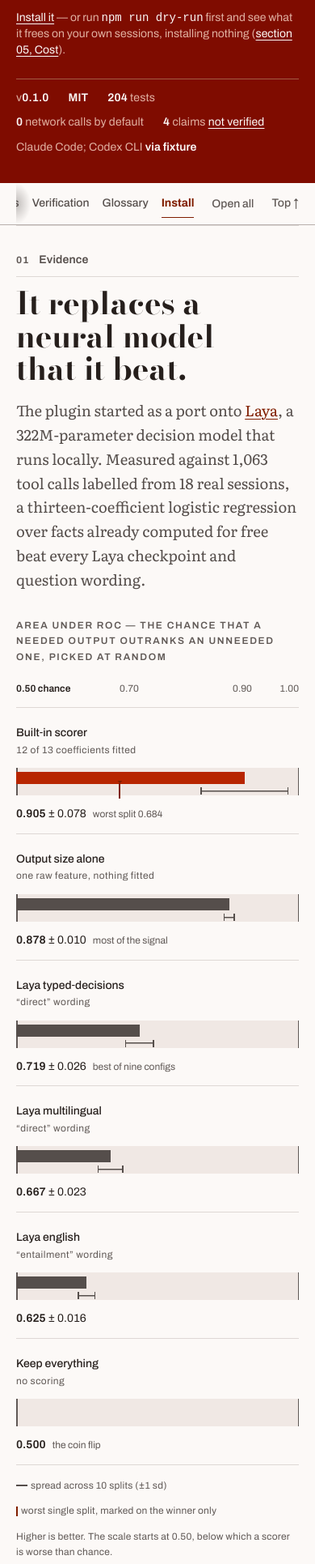
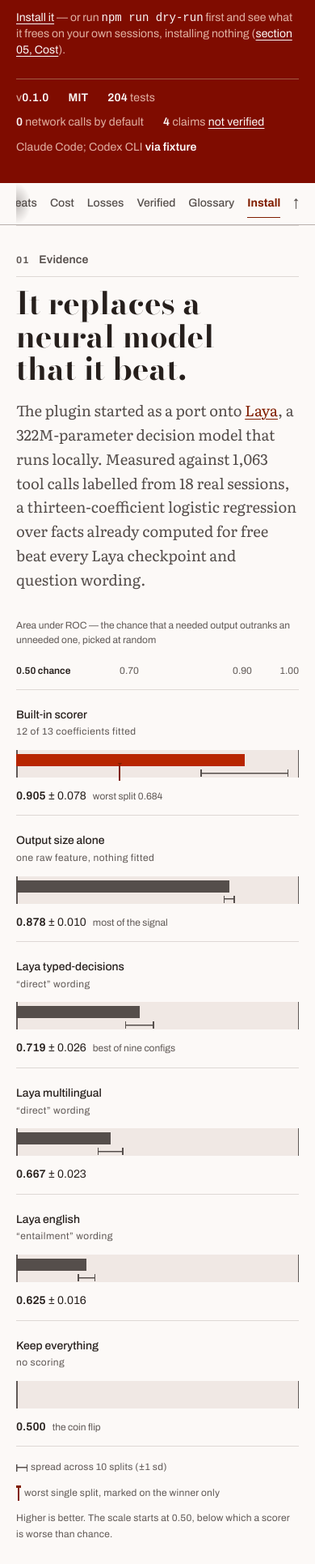
Before and after one commit to AxeForging/kompact, a website: page docs/index.html in a window 390 px wide. Shown: the part 962-2893 px from the top of the page at 81% size. Drawn offline with nearby package versions, Linux system fonts and the light colour scheme.

Commit message:
A navigation bar that was hiding the navigation
Measured at 390px: **two of nine sections visible**, one of nine at 320px. The
bar scrolls and the active item is scrolled into view, so nothing was unreachable
— but a reader could not see that "Where it loses" existed, which is the section
the page's whole argument rests on.

Two causes, both fixed. The tools took 130px of a 390px screen, so "Open all"
goes below 640px — it is a convenience for reading the whole argument at a desk,
and the folds still open one at a time — and "Top" keeps only its arrow, with the
name moved to `aria-label`. Then the five longest labels get short forms written
as their own spans, so the wide label keeps its capitalisation rather than being
transformed into it. **Five of nine at 390px now, four at 320.**

`eval/render-check.ts` counts visible links at every width, because the previous
version of this bar was replaced for the same reason and the replacement had the
same defect measured differently.

Three more from the reviews:

**The chart key drew marks the chart does not.** The spread swatch was a plain
14×2px bar where the chart draws end-caps, and the worst-split swatch was 12px
with no cap where the chart draws 19px with a triangular one — the second,
greyscale-legible channel that was added deliberately and then left out of its
own legend. Both swatches draw what the chart draws now.

**Every table's figures stopped 16px inside their rule**, because the last cell
inherited the column gutter as right padding. Right-aligned figures are how the
eye finds a table's edge, and 143 other rules on this page end at that x.

**Two sentences of 91 and 80 characters were set in 12px tracked caps.** `.label`
is for short running labels; all-caps removes word shape, and those two sentences
are the ones that say what the reader is looking at.

```diff
--- a/docs/index.html
+++ b/docs/index.html
@@ -276,6 +276,20 @@ ul.plain li::marker{ color: var(--ink-3); }
   text-decoration:none; white-space:nowrap;
 }
 .contents__all{ cursor:pointer; }
+/* The tools were taking 130px of a 390px screen, which left the bar showing two
+   of nine sections — a navigation bar hiding the navigation. Below 640px the
+   word goes and "Open all" goes with it: it is a convenience for reading the
+   whole argument at a desk, and the folds still open one at a time. */
+.contents__short{ display:none; }
+@media (max-width: 640px){
+  .contents__all{ display:none; }
+  .contents__word{ display:none; }
+  /* Short forms rather than truncation: nine sections you can see beats two you
+     can read in full. Written out as two spans so the wide label keeps its own
+     capitalisation instead of being transformed into it. */
+  .contents__long{ display:none; }
+  .contents__short{ display:inline; }
+}
 .contents__all:hover, .contents__top:hover{ color: var(--accent-ink); }
 .contents__all[aria-pressed="true"]{ color: var(--accent-ink); border-bottom-color: currentColor; }
 .contents__top:hover{ color: var(--accent-ink) !important; }
@@ -381,8 +395,23 @@ table.rows caption{ text-align:left; }
 }
 .chart__key span{ display:inline-flex; align-items:center; gap: var(--space-2xs); }
 .key::before{ content:""; flex: 0 0 auto; }
-.key--sd::before{ width:14px; height:2px; background: var(--ink-2); }
-.key--worst::before{ width:2px; height:12px; background: var(--accent-ink); }
+/* The swatches draw what the chart draws. The spread has 1.5px end-caps and the
+   worst tick is 19px with a triangular cap — the second, greyscale-legible
+   channel that was added on purpose and then left out of its own legend. */
+.key--sd::before{
+  width:14px; height:9px; align-self:center;
+  background:
+    linear-gradient(var(--ink-2), var(--ink-2)) center / 100% 1.5px no-repeat,
+    linear-gradient(var(--ink-2), var(--ink-2)) left / 1.5px 100% no-repeat,
+    linear-gradient(var(--ink-2), var(--ink-2)) right / 1.5px 100% no-repeat;
+}
+.key--worst::before{
+  width:6px; height:19px; align-self:center;
+  background:
+    linear-gradient(var(--accent-ink), var(--accent-ink)) center / 2px 100% no-repeat,
+    linear-gradient(var(--accent-ink), var(--accent-ink)) center top / 6px 3px no-repeat;
+  clip-path: polygon(0 0, 100% 0, 100% 16%, 66% 16%, 66% 100%, 33% 100%, 33% 16%, 0 16%);
+}
 
 /* ── data tables ──────────────────────────────────────────────────────── */
 .scroller{
@@ -499,6 +528,9 @@ table.data th, table.data td{ text-align:left; padding: var(--space-xs) var(--sp
 table.data thead th{ font-size: var(--text-xs); letter-spacing:0.01em;
   color: var(--ink-3); font-weight:600; border-bottom: 1px solid var(--rule-firm); }
 table.data td.n, table.data th.n{ text-align:right; }
+/* The last cell inherited the column gutter as padding, so every table's figures
+   sat 16px inside the rule beneath them. */
+table.data tr > *:last-child{ padding-right: 0; }
 /* Backstop. Two &nbsp;-joined runs put 201px of horizontal scroll on a 390px
    screen, and the worse part was that the render check could not see it: its
    mobile pass was laying out at 591px and reporting the page clean. */
@@ -510,6 +542,8 @@ table.data tr.dim code{ color: var(--ink-3); }
 table.data tbody tr:last-child > *{ border-bottom: 1px solid var(--rule-firm); }
 table.data tr.same td, table.data tr.same th{ background: var(--accent-wash); }
 table.data tr.same td.mark, table.data tr.same th.mark{ color: var(--accent-ink); font-weight:700; }
+/* A caption that labels a figure sits above it and keeps its distance. */
+.caption--fig{ margin: 0 0 var(--space-sm); caption-side: top; text-align: left; }
 .caption{ font-family: var(--sans); font-size: var(--text-xs); color: var(--ink-3);
   margin-top: var(--space-xs); max-width: 74ch; line-height:1.5; }
 
@@ -782,10 +816,10 @@ footer p{ font-family: var(--sans); font-size: var(--text-sm); color: var(--ink-
 <nav class="contents-bar" aria-label="Contents">
   <div class="contents-bar__row wrap">
     <div class="contents">
-    <a href="#result">Evidence</a><a href="#demo">Watch it decide</a><a href="#shape">The shape of it</a><a href="#signals">What you repeat</a><a href="#cost">Cost</a><a href="#losses">Where it loses</a><a href="#checked">Verification</a><a href="#glossary">Glossary</a><a href="#install">Install</a></div>
+    <a href="#result"><span class="contents__long">Evidence</span><span class="contents__short">Evidence</span></a><a href="#demo"><span class="contents__long">Watch it decide</span><span class="contents__short">Watch</span></a><a href="#shape"><span class="contents__long">The shape of it</span><span class="contents__short">Shape</span></a><a href="#signals"><span class="contents__long">What you repeat</span><span class="contents__short">Repeats</span></a><a href="#cost">Cost</a><a href="#losses"><span class="contents__long">Where it loses</span><span class="contents__short">Losses</span></a><a href="#checked"><span class="contents__long">Verification</span><span class="contents__short">Verified</span></a><a href="#glossary">Glossary</a><a href="#install">Install</a></div>
     <p class="contents__tools">
       <button class="contents__all" type="button" id="open-all" hidden>Open all</button>
-      <a class="contents__top" href="#top">Top&nbsp;&#8593;</a>
+      <a class="contents__top" href="#top" aria-label="Back to top"><span class="contents__word">Top&nbsp;</span>&#8593;</a>
     </p>
   </div>
 </nav>
@@ -803,7 +837,7 @@ footer p{ font-family: var(--sans); font-size: var(--text-sm); color: var(--ink-
 
   <div class="chart">
     <table class="rows">
-      <caption class="label" style="margin-bottom:var(--space-xs)">Area under ROC — the chance
+      <caption class="caption caption--fig" style="margin-bottom:var(--space-xs)">Area under ROC — the chance
         that a needed output outranks an unneeded one, picked at random</caption>
       <colgroup><col style="width:21ch"><col><col style="width:15ch"></colgroup>
       <tbody>
@@ -1081,7 +1115,7 @@ footer p{ font-family: var(--sans); font-size: var(--text-sm); color: var(--ink-
   </p>
 
   <!-- signals:render -->
-  <p class="label">27 shapes that repeated, of 2,000 recorded over 40 sessions and 2,417 tool calls</p>
+  <p class="caption caption--fig">27 shapes that repeated, of 2,000 recorded over 40 sessions and 2,417 tool calls</p>
       <div class="scroller" data-label="Table: what repeated">
   <table class="data">
     <thead><tr><th>Kind</th><th>Signature</th><th class="n">times</th><th class="n">sessions</th><th class="n">calls</th><th class="n">chars</th><th class="n">est.</th></tr></thead>
--- a/eval/signals-page.ts
+++ b/eval/signals-page.ts
@@ -82,7 +82,7 @@ if (!top) throw new Error('the fixture has no rows');
 const workflow = ranked.find((row) => row.kind === 'sequence' && /Bash\(/.test(row.sig));
 const workflowPlace = workflow ? ranked.indexOf(workflow) + 1 : 0;
 
-const markup = `  <p class="label">${fixture.meta.repeated} shapes that repeated, of ` +
+const markup = `  <p class="caption caption--fig">${fixture.meta.repeated} shapes that repeated, of ` +
   `${fixture.meta.shapes.toLocaleString()} recorded over ${fixture.meta.sessions} sessions ` +
   `and ${fixture.meta.calls.toLocaleString()} tool calls</p>
       <div class="scroller" data-label="Table: what repeated">
```
Also changed, not shown: eval/render-check.ts (+16 -0 lines).
